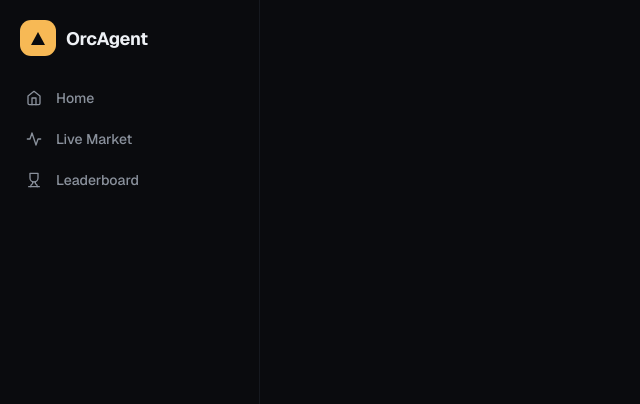
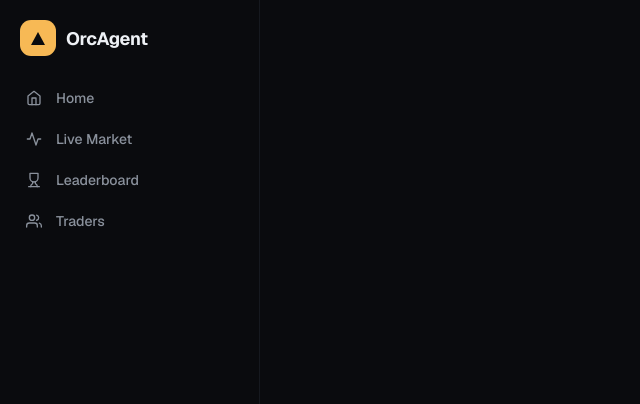
Before and after one commit to odia11/Orc-agent-Solana-chain-, a Flask app: template templates/notifications.html in a window 1280 px wide. Shown: the top 404 px of the page, without its empty margins (0-640 px from the left). Run offline with Flask 3, Linux system fonts and the light colour scheme; the template is opened without the code that fills it, so the values that code supplies are empty; parts of the project's set-up code (start-up, migrations or seed data) failed here and were passed over.

Commit message:
Add Traders nav link to sidebar
Co-Authored-By: Claude Sonnet 5 <noreply@anthropic.com>

```diff
--- a/templates/notifications.html
+++ b/templates/notifications.html
@@ -94,6 +94,10 @@
         <span class="sb-nav-icon"><svg width="16" height="16" viewBox="0 0 24 24" fill="none" stroke="currentColor" stroke-width="2" stroke-linecap="round" stroke-linejoin="round"><path d="M18 2H6v7a6 6 0 0 0 12 0V2z"/><path d="M4 22h16"/><path d="M10 14.66V17c0 .55-.47.98-.97 1.21C7.85 18.75 7 20.24 7 22"/><path d="M14 14.66V17c0 .55.47.98.97 1.21C16.15 18.75 17 20.24 17 22"/></svg></span>
         Leaderboard
       </a>
+      <a class="sb-nav-item" href="/traders">
+        <span class="sb-nav-icon"><svg width="16" height="16" viewBox="0 0 24 24" fill="none" stroke="currentColor" stroke-width="2" stroke-linecap="round" stroke-linejoin="round"><path d="M17 21v-2a4 4 0 0 0-4-4H5a4 4 0 0 0-4 4v2"/><circle cx="9" cy="7" r="4"/><path d="M23 21v-2a4 4 0 0 0-3-3.87"/><path d="M16 3.13a4 4 0 0 1 0 7.75"/></svg></span>
+        Traders
+      </a>
     </nav>
   </aside>
 </div>
```
